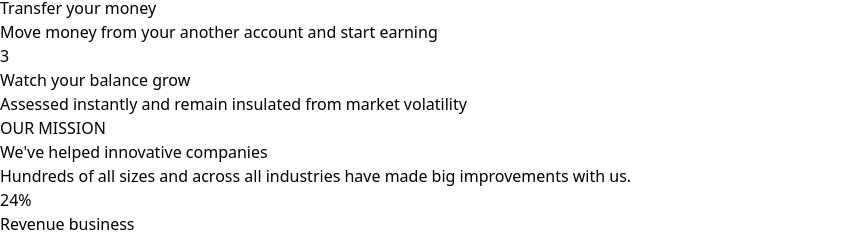
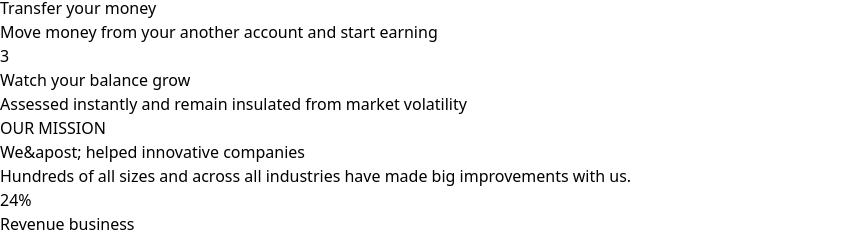
Before and after one commit to Quinne32/queenpay, a Next.js app: page / in a window 1280 px wide. Shown: the part 1353-1585 px from the top of the page, without its empty margins (0-851 px from the left). Built offline with nearby package versions, Linux system fonts and the light colour scheme; a web font is replaced by a local one.

Commit message:
Fixed minor errors

```diff
--- a/src/Components/HomePage.tsx
+++ b/src/Components/HomePage.tsx
@@ -271,7 +271,7 @@ const Navbar = () => {
           <h3 className="text-sm text-teal-600 text-center">OUR MISSION</h3>
 
           <h1 className="font-semibold text-2xl md:text-4xl max-w-full md:max-w-[400px] text-center mx-auto py-4">
-            We've helped innovative companies
+            We&apost; helped innovative companies
           </h1>
 
           <p className="text-gray-500 max-w-full md:max-w-[400px] text-center mx-auto py-4 text-sm md:text-base">
--- a/src/Components/RevenueChart.tsx
+++ b/src/Components/RevenueChart.tsx
@@ -1,4 +1,3 @@
-// components/RevenueChart.tsx
 "use client";
 import { useRef, useState, useEffect } from "react";
 import {
```
